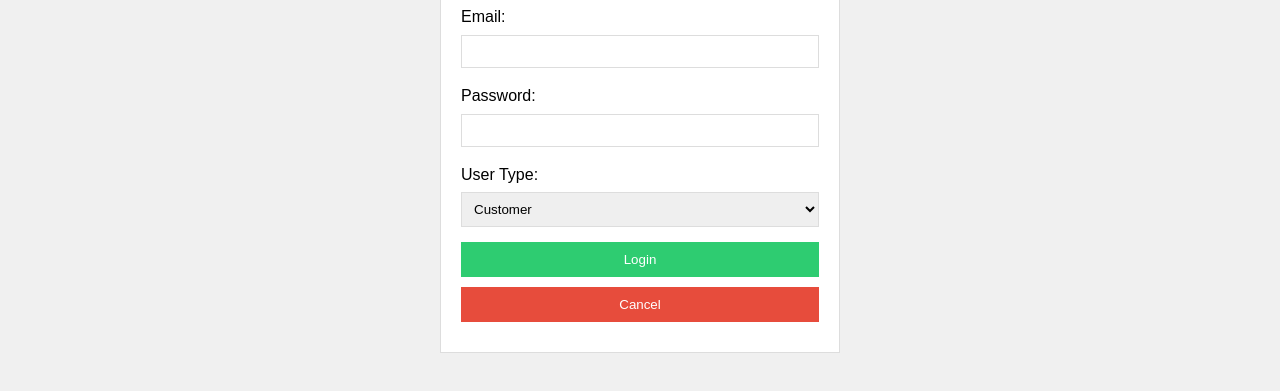
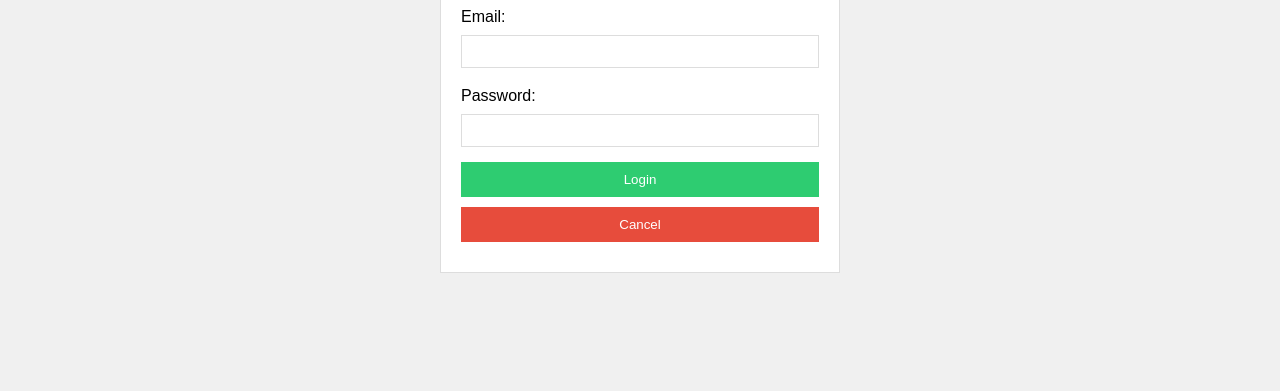
Before and after one commit to AyushTomarOG/besturf, a plain HTML site: page login.html in a window 1280 px wide. Shown: the part 155-546 px from the top of the page. Drawn offline with Linux system fonts and the light colour scheme.

```diff
--- a/login.html
+++ b/login.html
@@ -33,13 +33,6 @@
                 <div class="form-group">
                     <label for="loginPassword">Password:</label>
                     <input type="password" id="loginPassword" required>
-                </div>
-                <div class="form-group">
-                    <label for="loginType">User Type:</label>
-                    <select id="loginType">
-                        <option value="customer">Customer</option>
-                        <option value="admin">Admin</option>
-                    </select>
                 </div>
                 <button type="submit">Login</button>
                 <button type="button" onclick="window.location.href='index.html'">Cancel</button>
```
